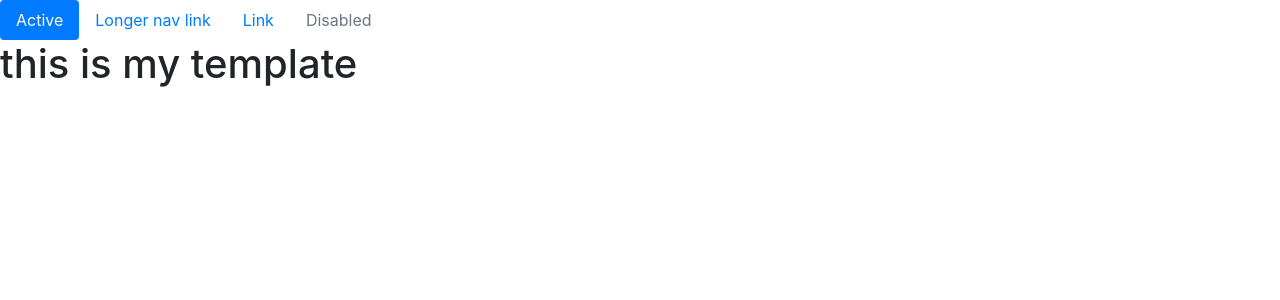
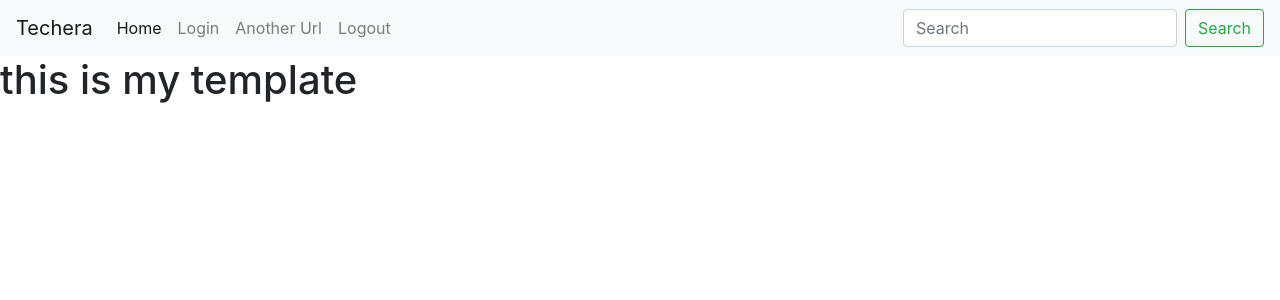
Before and after one commit to sudhanshu456/django-techera, a Django app: page / in a window 1280 px wide. Shown: the top 300 px of the page. Run offline with Django 3.2, Linux system fonts and the light colour scheme; data that the repository does not hold is empty; some libraries are stand-ins or nearby versions.

Commit message:
Day 5 Login , Messages,  Url in templates

```diff
--- a/src/main/templates/navbar.html
+++ b/src/main/templates/navbar.html
@@ -1,6 +1,29 @@
-<nav class="nav nav-pills nav-justified">
-    <a class="nav-link active" href="#">Active</a>
-    <a class="nav-link" href="#">Longer nav link</a>
-    <a class="nav-link" href="#">Link</a>
-    <a class="nav-link disabled" href="#">Disabled</a>
-  </nav>
+<nav class="navbar navbar-expand-lg navbar-light bg-light">
+  <a class="navbar-brand" href="#">Techera</a>
+  <button class="navbar-toggler" type="button" data-toggle="collapse" data-target="#navbarSupportedContent" aria-controls="navbarSupportedContent" aria-expanded="false" aria-label="Toggle navigation">
+    <span class="navbar-toggler-icon"></span>
+  </button>
+
+  <div class="collapse navbar-collapse" id="navbarSupportedContent">
+    <ul class="navbar-nav mr-auto">
+      <li class="nav-item active">
+        <a class="nav-link" href="#">Home <span class="sr-only">(current)</span></a>
+      </li>
+      <li class="nav-item">
+        <a class="nav-link" href="{% url 'login' %}">Login</a>
+      </li>
+      <li class="nav-item">
+        <a class="nav-link" href="{% url 'index' %}">Another Url</a>
+      </li>
+      <li class="nav-item">
+        <a class="nav-link" href="{% url 'logout' %}">Logout</a>
+      </li>
+
+
+    </ul>
+    <form class="form-inline my-2 my-lg-0">
+      <input class="form-control mr-sm-2" type="search" placeholder="Search" aria-label="Search">
+      <button class="btn btn-outline-success my-2 my-sm-0" type="submit">Search</button>
+    </form>
+  </div>
+</nav>
--- a/src/main/urls.py
+++ b/src/main/urls.py
@@ -6,4 +6,5 @@ urlpatterns = [
     path('',views.data,name='list'),
     path('register',views.register,name='register'),
     path('logout',views.logouts,name='logout'),
+    path('login',views.logins,name='login'),
 ]
--- a/src/main/views.py
+++ b/src/main/views.py
@@ -1,9 +1,10 @@
 from django.shortcuts import render,redirect
+from django.contrib import messages
 
 from django.http import HttpResponse
 # Create your views here.
 from django.contrib.auth.forms import UserCreationForm
-from django.contrib.auth import login,logout
+from django.contrib.auth import login,logout,authenticate
 from .models import Blogpost
 
 def index(request):
@@ -34,3 +35,23 @@ def register(request):
 def logouts(request):
     logout(request)
     return redirect('/')
+
+
+
+
+
+
+def logins(request):
+    if request.method== 'POST':
+        username = request.POST['username']
+        password = request.POST['password']
+        user = authenticate(username=username,password=password)
+        print(user)
+        if user is not None:
+            login(request,user)
+            return redirect('/')
+        else:
+            messages.info(request,'invalid credentials')
+            return render(request,'login.html')
+    else:
+        return render(request,'login.html')
```
Also changed, not shown: src/main/templates/login.html (added, +43 -0 lines).
